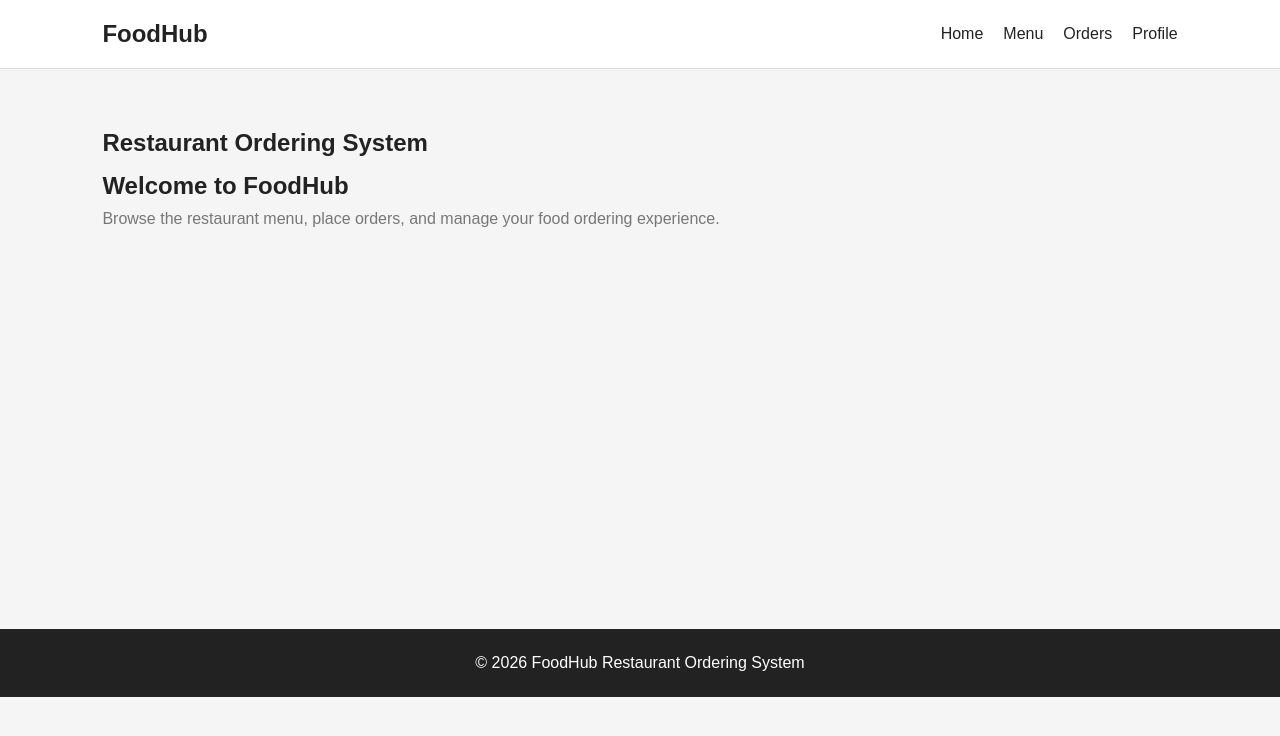
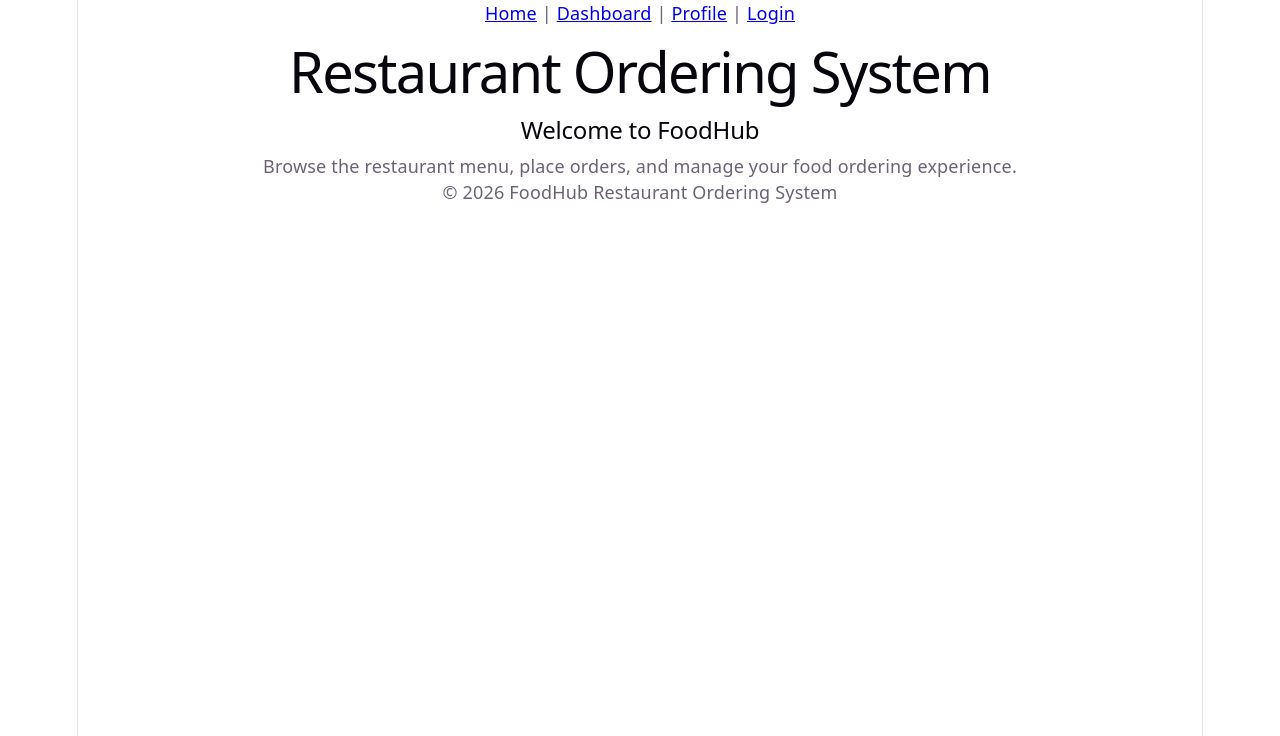
Before and after one commit to Sumit07890/Project_brief_04, a React (Vite) app in the folder client/: page / in a window 1280 px wide. Shown: the top 736 px of the page. Built offline with nearby package versions, Linux system fonts and the light colour scheme.

Commit message:
Complete Sprint 6 React Router navigation

```diff
--- a/client/package.json
+++ b/client/package.json
@@ -11,7 +11,8 @@
   },
   "dependencies": {
     "react": "^19.2.8",
-    "react-dom": "^19.2.8"
+    "react-dom": "^19.2.8",
+    "react-router": "^7.18.2"
   },
   "devDependencies": {
     "@eslint/js": "^10.0.1",
--- a/client/src/App.jsx
+++ b/client/src/App.jsx
@@ -1,14 +1,7 @@
-import MainLayout from "./layouts/MainLayout";
-import Home from "./pages/Home/Home";
+import AppRoutes from "./routes/AppRoutes";
 
 function App() {
-    return (
-        <MainLayout>
-
-            <Home />
-
-        </MainLayout>
-    );
+  return <AppRoutes />;
 }
 
 export default App;
--- a/client/src/components/layout/Navbar.jsx
+++ b/client/src/components/layout/Navbar.jsx
@@ -1,18 +1,17 @@
+import { NavLink } from "react-router";
+
 function Navbar() {
-    return (
-        <nav className="navbar">
-
-            <h2>FoodHub</h2>
-
-            <div className="nav-links">
-                <span>Home</span>
-                <span>Menu</span>
-                <span>Orders</span>
-                <span>Profile</span>
-            </div>
-
-        </nav>
-    );
+  return (
+    <nav>
+      <NavLink to="/">Home</NavLink>
+      {" | "}
+      <NavLink to="/dashboard">Dashboard</NavLink>
+      {" | "}
+      <NavLink to="/profile">Profile</NavLink>
+      {" | "}
+      <NavLink to="/login">Login</NavLink>
+    </nav>
+  );
 }
 
 export default Navbar;
--- a/client/src/layouts/MainLayout.jsx
+++ b/client/src/layouts/MainLayout.jsx
@@ -3,8 +3,7 @@
 
 function MainLayout({ children }) {
   return (
-        <div className="main-layout">
-
+    <>
       <Navbar />
 
       <main>
@@ -12,8 +11,7 @@
       </main>
 
       <Footer />
-
-        </div>
+    </>
   );
 }
 
--- a/client/src/main.jsx
+++ b/client/src/main.jsx
@@ -1,12 +1,13 @@
 import { StrictMode } from "react";
 import { createRoot } from "react-dom/client";
-
-import "./assets/styles/global.css";
-
+import { BrowserRouter } from "react-router";
 import App from "./App.jsx";
+import "./index.css";
 
 createRoot(document.getElementById("root")).render(
-    <StrictMode>
-        <App />
-    </StrictMode>
+  <StrictMode>
+    <BrowserRouter>
+      <App />
+    </BrowserRouter>
+  </StrictMode>
 );
--- a/client/src/pages/NotFound/notfound.jsx
+++ b/client/src/pages/NotFound/notfound.jsx
@@ -1,15 +1,16 @@
+import { Link } from "react-router";
+
 function NotFound() {
   return (
     <section className="page">
-
       <h1>404</h1>
-
       <h2>Page Not Found</h2>
 
       <p>
-                The requested page does not exist.
+        The page you are looking for does not exist.
       </p>
 
+      <Link to="/">Back to Home</Link>
     </section>
   );
 }
--- /dev/null
+++ b/client/src/routes/AppRoutes.jsx
@@ -0,0 +1,25 @@
+import { Routes, Route } from "react-router";
+
+import Home from "../pages/Home/Home";
+import Login from "../pages/Login/Login";
+import Dashboard from "../pages/Dashboard/Dashboard";
+import Profile from "../pages/Profile/Profile";
+import NotFound from "../pages/NotFound/notfound";
+
+import MainLayout from "../layouts/MainLayout";
+
+function AppRoutes() {
+  return (
+    <MainLayout>
+      <Routes>
+        <Route path="/" element={<Home />} />
+        <Route path="/login" element={<Login />} />
+        <Route path="/dashboard" element={<Dashboard />} />
+        <Route path="/profile" element={<Profile />} />
+        <Route path="*" element={<NotFound />} />
+      </Routes>
+    </MainLayout>
+  );
+}
+
+export default AppRoutes;
```
Also changed, not shown: 2 other files (tests, documents, lock files or other folders). Lines whose indentation alone changed are shown as unchanged.
